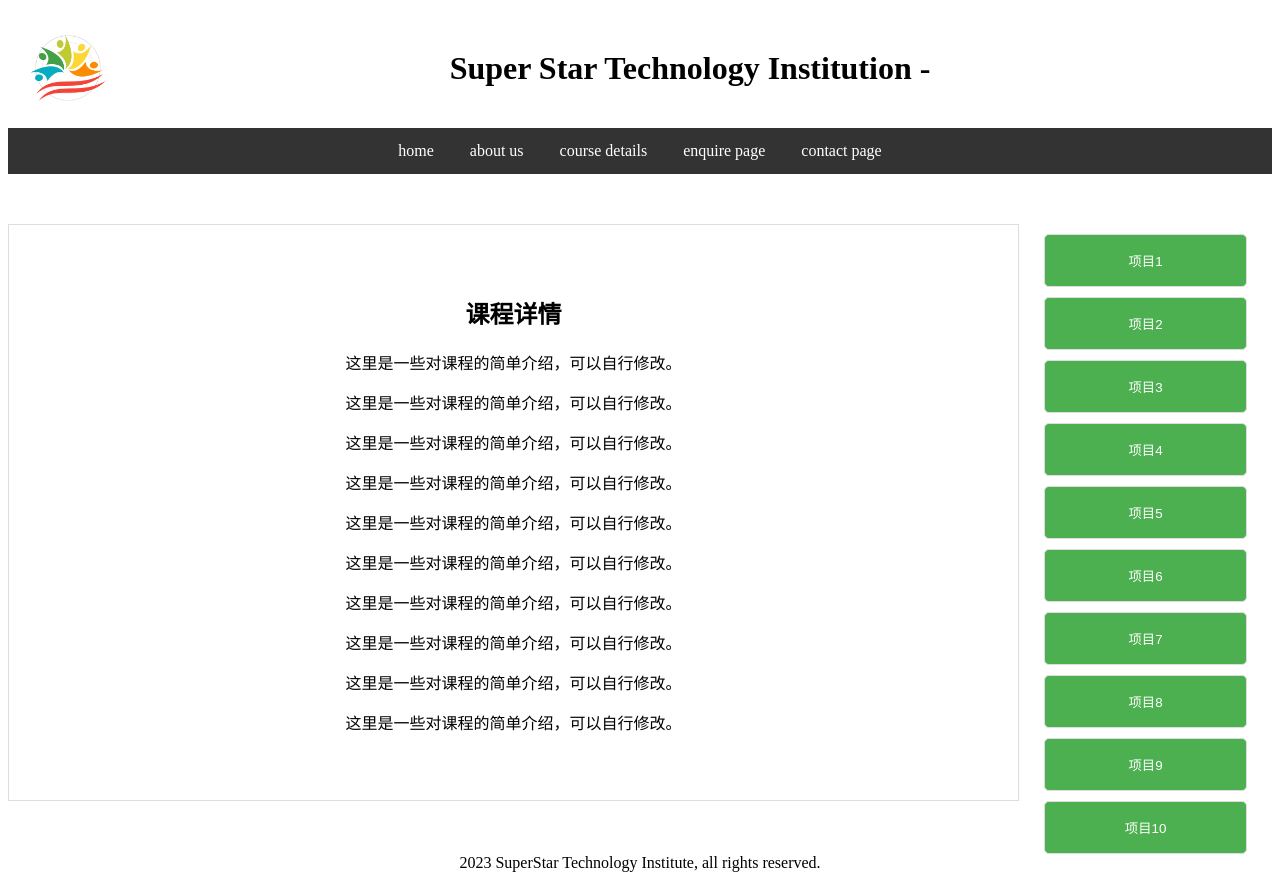
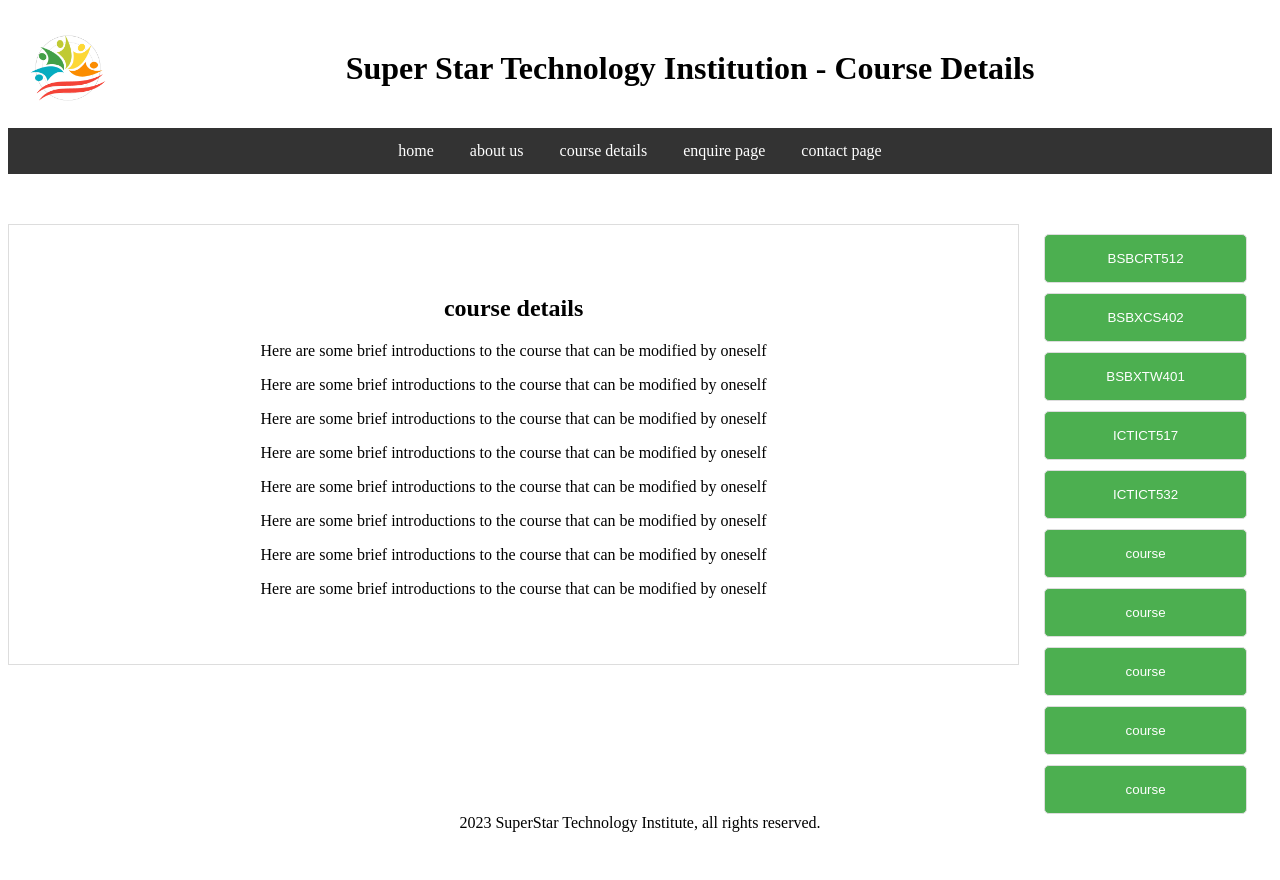
Before and after one commit to Nanshenger/ICT441, a plain HTML site: page courseDetails.html in a window 1280 px wide. After the commit the page ends 840 px from the top, so only its background shows below. Drawn offline with Linux system fonts and the light colour scheme.

Commit message:
modified:   aboutUs.html 	modified:   contactPage.html 	modified:   courseDetails.html 	modified:   css/aboutUS.css 	modified:   css/contactPage.css 	modified:   css/courseDetails.css 	modified:   css/global.css 	modified:   css/index.css 	modified:   enquirePage.html 	modified:   index.html 	modified:   prefab.html

```diff
--- a/courseDetails.html
+++ b/courseDetails.html
@@ -4,20 +4,19 @@
 <head>
     <meta charset="UTF-8">
     <meta name="viewport" content="width=device-width, initial-scale=1.0">
-    <title>网站标题</title>
+    <title>Course Details</title>
     <link rel="stylesheet" href="css/global.css">
     <link rel="stylesheet" href="css/courseDetails.css">
 </head>
 
 <body>
     <header>
-        <!-- 插入LOGO图片 -->
+        <!-- LOGO -->
         <img class="logo" src="assets/logo.png" alt="logo" width="80px" height="80px">
-        <!-- 插入大标题和简单介绍语 -->
-        <h1>Super Star Technology Institution - </h1>
+        <h1>Super Star Technology Institution - Course Details</h1>
     </header>
 
-    <!-- 导航栏 -->
+    <!-- nav -->
     <nav>
         <ul>
             <li><a href="index.html">home</a></li>
@@ -28,43 +27,40 @@
         </ul>
     </nav>
 
-    <!-- 正文区域 -->
+    <!-- mian -->
   <div class="container">
     <div class="course-detail">
-      <!-- 大框 -->
       <div class="box">
-        <h2>课程详情</h2>
-        <p>这里是一些对课程的简单介绍，可以自行修改。</p>
-        <p>这里是一些对课程的简单介绍，可以自行修改。</p>
-        <p>这里是一些对课程的简单介绍，可以自行修改。</p>
-        <p>这里是一些对课程的简单介绍，可以自行修改。</p>
-        <p>这里是一些对课程的简单介绍，可以自行修改。</p>
-        <p>这里是一些对课程的简单介绍，可以自行修改。</p>
-        <p>这里是一些对课程的简单介绍，可以自行修改。</p>
-        <p>这里是一些对课程的简单介绍，可以自行修改。</p>
-        <p>这里是一些对课程的简单介绍，可以自行修改。</p>
-        <p>这里是一些对课程的简单介绍，可以自行修改。</p>
+        <h2>course details</h2>
+        <p>Here are some brief introductions to the course that can be modified by oneself</p>
+        <p>Here are some brief introductions to the course that can be modified by oneself</p>
+        <p>Here are some brief introductions to the course that can be modified by oneself</p>
+        <p>Here are some brief introductions to the course that can be modified by oneself</p>
+        <p>Here are some brief introductions to the course that can be modified by oneself</p>
+        <p>Here are some brief introductions to the course that can be modified by oneself</p>
+        <p>Here are some brief introductions to the course that can be modified by oneself</p>
+        <p>Here are some brief introductions to the course that can be modified by oneself</p>
+
       </div>
     </div>
 
     <div class="course-list">
-      <!-- 竖直排列的按钮 -->
       <div class="btn-container">
-        <button class="btn">项目1</button>
-        <button class="btn">项目2</button>
-        <button class="btn">项目3</button>
-        <button class="btn">项目4</button>
-        <button class="btn">项目5</button>
-        <button class="btn">项目6</button>
-        <button class="btn">项目7</button>
-        <button class="btn">项目8</button>
-        <button class="btn">项目9</button>
-        <button class="btn">项目10</button>
+        <button class="btn">BSBCRT512 </button>
+        <button class="btn">BSBXCS402 </button>
+        <button class="btn">BSBXTW401 </button>
+        <button class="btn">ICTICT517 </button>
+        <button class="btn">ICTICT532 </button>
+        <button class="btn">course</button>
+        <button class="btn">course</button>
+        <button class="btn">course</button>
+        <button class="btn">course</button>
+        <button class="btn">course</button>
       </div>
     </div>
   </div>
 
-    <!-- 页脚 -->
+    <!-- footer -->
     <footer align="center">
         2023 SuperStar Technology Institute, all rights reserved.
     </footer>
--- a/css/aboutUS.css
+++ b/css/aboutUS.css
@@ -48,10 +48,9 @@
     margin-top: 50px;
 }
 
-  /* 大框样式 */
   .box {
     margin: 50px auto;
     padding: 50px;
     text-align: center;
-    border: 1px solid #ddd;  /* 添加边框 */
+    border: 1px solid #ddd;
   }
--- a/css/courseDetails.css
+++ b/css/courseDetails.css
@@ -11,31 +11,27 @@
   .course-list {
     width: 20%;
     display: flex;
-    /* 设置flex-direction为column，使得内部的按钮可以竖直排列 */
     flex-direction: column;
   }
 
-  /* 大框样式 */
   .box {
     margin: 50px auto;
     padding: 50px;
     text-align: center;
-    border: 1px solid #ddd;  /* 添加边框 */
+    border: 1px solid #ddd;
   }
 
-  /* 按钮容器样式 */
   .btn-container {
     margin-top: 50px;
     width: 100%;
     text-align: center;
   }
 
-  /* 按钮样式 */
   .btn {
     width: 80%;
-    padding: 16px;  /* 将按钮上下间距稍微减小一点 */
+    padding: 16px;
     border: 1px solid #ddd;
     border-radius: 5px;
     text-align: center;
-    margin-bottom: 0px;  /* 同时修改按钮之间的间距 */
+    margin-bottom: 0px;
   }
--- a/css/global.css
+++ b/css/global.css
@@ -1,4 +1,3 @@
-/* 按钮样式 */
 .button-container {
     display: flex;
     justify-content: center;
@@ -21,7 +20,7 @@
 }
 
 
-/* 导航栏 */
+/* nav */
 ul {
     list-style-type: none;
     margin: 0;
@@ -47,7 +46,7 @@ li a:hover {
     background-color: #111;
 }
 
-/* logo 和标题 */
+/* logo and title */
 
 header {
     display: flex;
@@ -67,10 +66,9 @@ h1 {
     flex-grow: 1;
 }
 
-/* 大框样式 */
 .box {
 margin: 50px auto;
 padding: 50px;
 text-align: center;
-border: 1px solid #ddd;  /* 添加边框 */
+border: 1px solid #ddd;
 }
--- a/css/index.css
+++ b/css/index.css
@@ -1,4 +1,4 @@
-/* 轮播图样式 */
+/* Rotate pictures */
 .slideshow-container {
     max-width: 80%;
     max-height: 500px;
```
Also changed, not shown: aboutUs.html (+9 -11 lines), contactPage.html (+14 -15 lines), css/contactPage.css (+8 -8 lines), enquirePage.html (+17 -18 lines), index.html (+7 -8 lines), prefab.html (+5 -6 lines).
